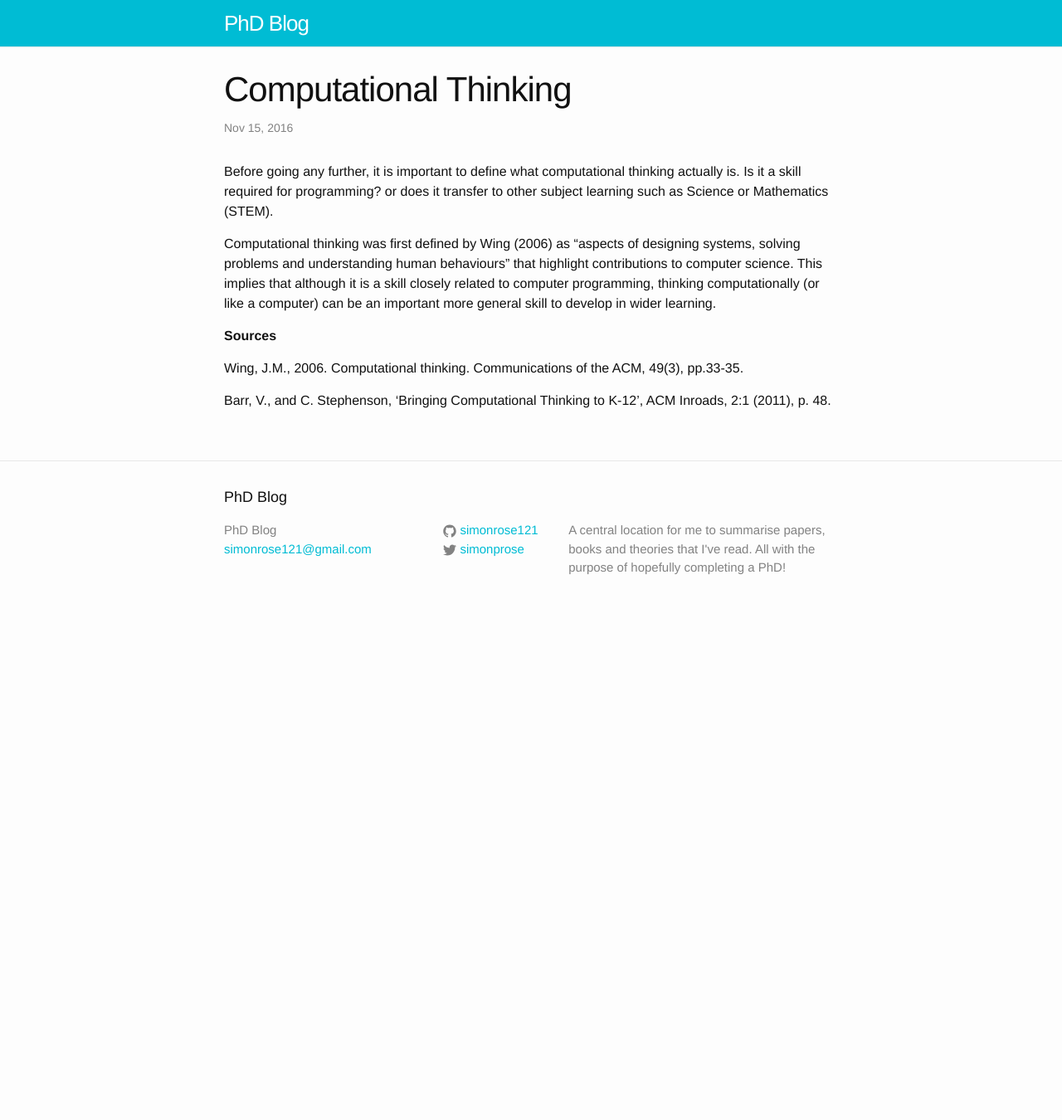
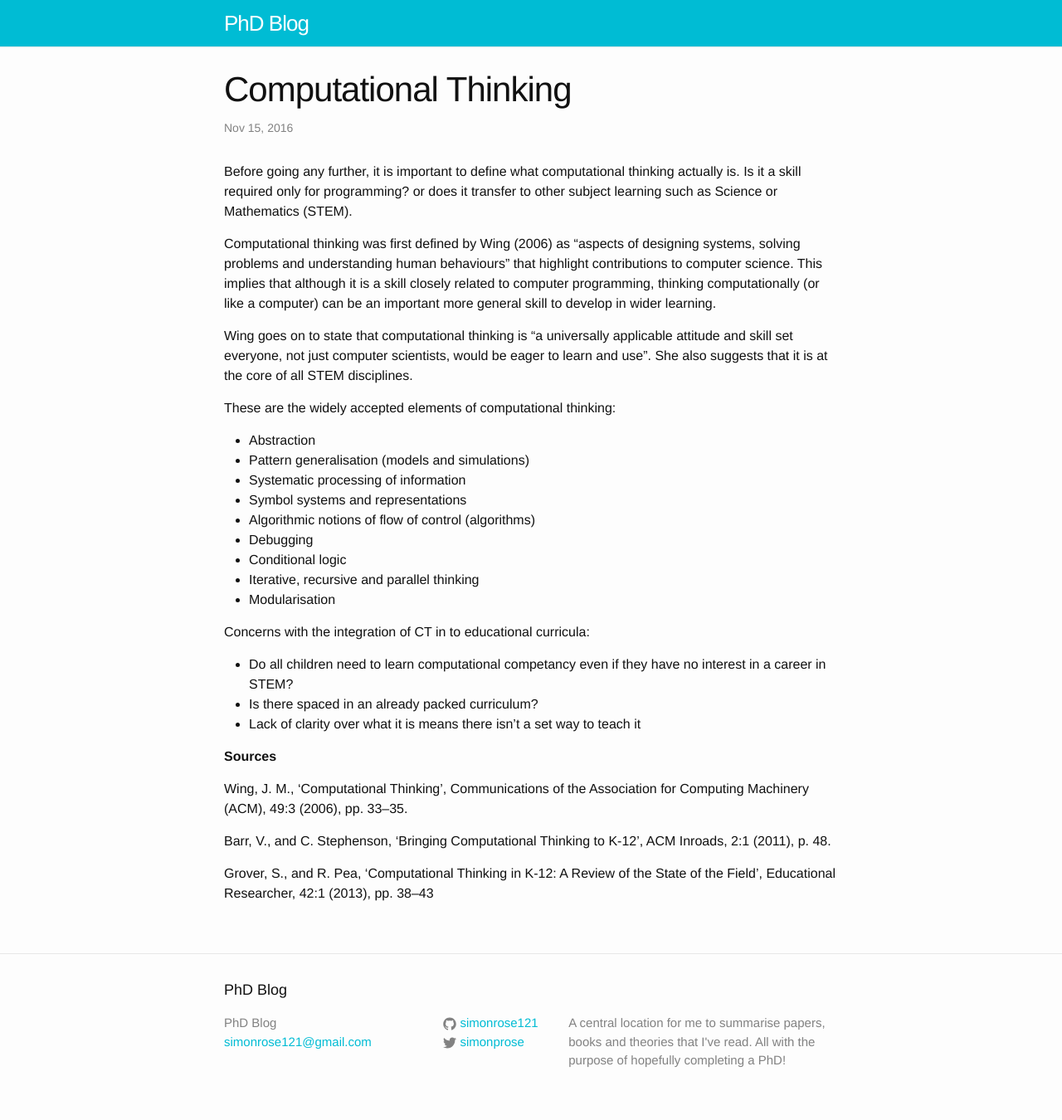
Before and after one commit to simonrose121/phd, a Jekyll site: the page built from _posts/2016-11-15-computational-thinking.md, in a window 1280 px wide. Shown: the whole page at 83% size. Built offline with Jekyll 4.4.1, drawn with Linux system fonts in a browser that asks for light colours; before the commit the page ends 900 px from its top, so only the background shows below that.

Commit message:
Computational thinking more content

```diff
--- a/_posts/2016-11-15-computational-thinking.md
+++ b/_posts/2016-11-15-computational-thinking.md
@@ -5,14 +5,34 @@ date:   2016-11-15 14:17:00 +0100
 categories: programming
 ---
 
-Before going any further, it is important to define what computational thinking actually is. Is it a skill required for programming? or does it transfer to other subject learning such as Science or Mathematics (STEM).
+Before going any further, it is important to define what computational thinking actually is. Is it a skill required only for programming? or does it transfer to other subject learning such as Science or Mathematics (STEM).
 
 Computational thinking was first defined by Wing (2006) as "aspects of designing systems, solving problems and understanding human behaviours" that highlight contributions to computer science. This implies that although it is a skill closely related to computer programming, thinking computationally (or like a computer) can be an important more general skill to develop in wider learning.
 
+Wing goes on to state that computational thinking is "a universally applicable attitude and skill set everyone, not just computer scientists, would be eager to learn and use". She also suggests that it is at the core of all STEM disciplines.
 
+These are the widely accepted elements of computational thinking:
+
+- Abstraction
+- Pattern generalisation (models and simulations)
+- Systematic processing of information
+- Symbol systems and representations
+- Algorithmic notions of flow of control (algorithms)
+- Debugging
+- Conditional logic
+- Iterative, recursive and parallel thinking
+- Modularisation
+
+Concerns with the integration of CT in to educational curricula:
+
+- Do all children need to learn computational competancy even if they have no interest in a career in STEM?
+- Is there spaced in an already packed curriculum?
+- Lack of clarity over what it is means there isn't a set way to teach it
 
 **Sources**
 
-Wing, J.M., 2006. Computational thinking. Communications of the ACM, 49(3), pp.33-35.
+Wing, J. M., ‘Computational Thinking’, Communications of the Association for Computing Machinery (ACM), 49:3 (2006), pp. 33–35.
 
 Barr, V., and C. Stephenson, ‘Bringing Computational Thinking to K-12’, ACM Inroads, 2:1 (2011), p. 48.
+
+Grover, S., and R. Pea, ‘Computational Thinking in K-12: A Review of the State of the Field’, Educational Researcher, 42:1 (2013), pp. 38–43
```
Also changed, not shown: assets/computationalthinking.png (added).
